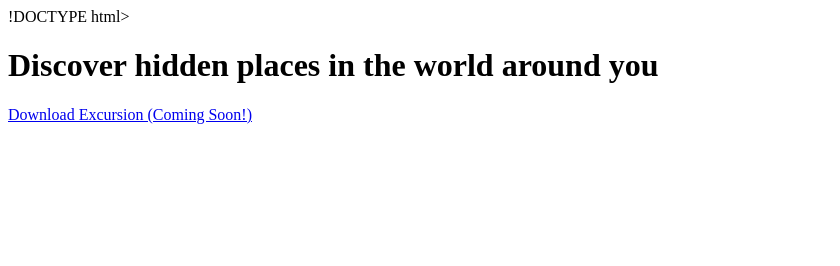
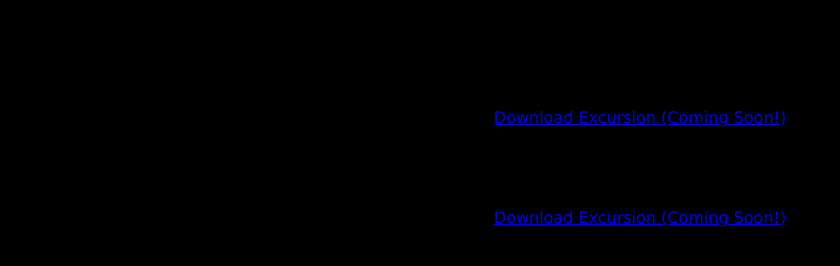
Before and after one commit to mbrychczynski/excursion, a plain HTML site: page index.html in a window 1280 px wide. Shown: the whole page, without its empty margins (0-840 px from the left). Drawn offline with Linux system fonts and the light colour scheme.

Commit message:
Added body style

```diff
--- a/index.html
+++ b/index.html
@@ -8,7 +8,9 @@
     <link rel="stylesheet" type="text/css" href="resources/css/style.css">
   </head>
 <body>
-<h1>Discover hidden places in the world around you</h1>
-<p><a href="#">Download Excursion (Coming Soon!)</a></p>
+    <h1>Discover hidden places in the world around you</h1>
+    <p><a href="#">Download Excursion (Coming Soon!)</a></p>
+      <h1>Discover hidden places in the world around you</h1>
+      <p><a href="#">Download Excursion (Coming Soon!)</a></p>
 
 </body>
--- a/resources/css/style.css
+++ b/resources/css/style.css
@@ -0,0 +1,5 @@
+body {
+    background-color: #000000;
+    text-align: center;
+    font-family: Verdana, Geneva, Tahoma, sans-serif;
+}
```
